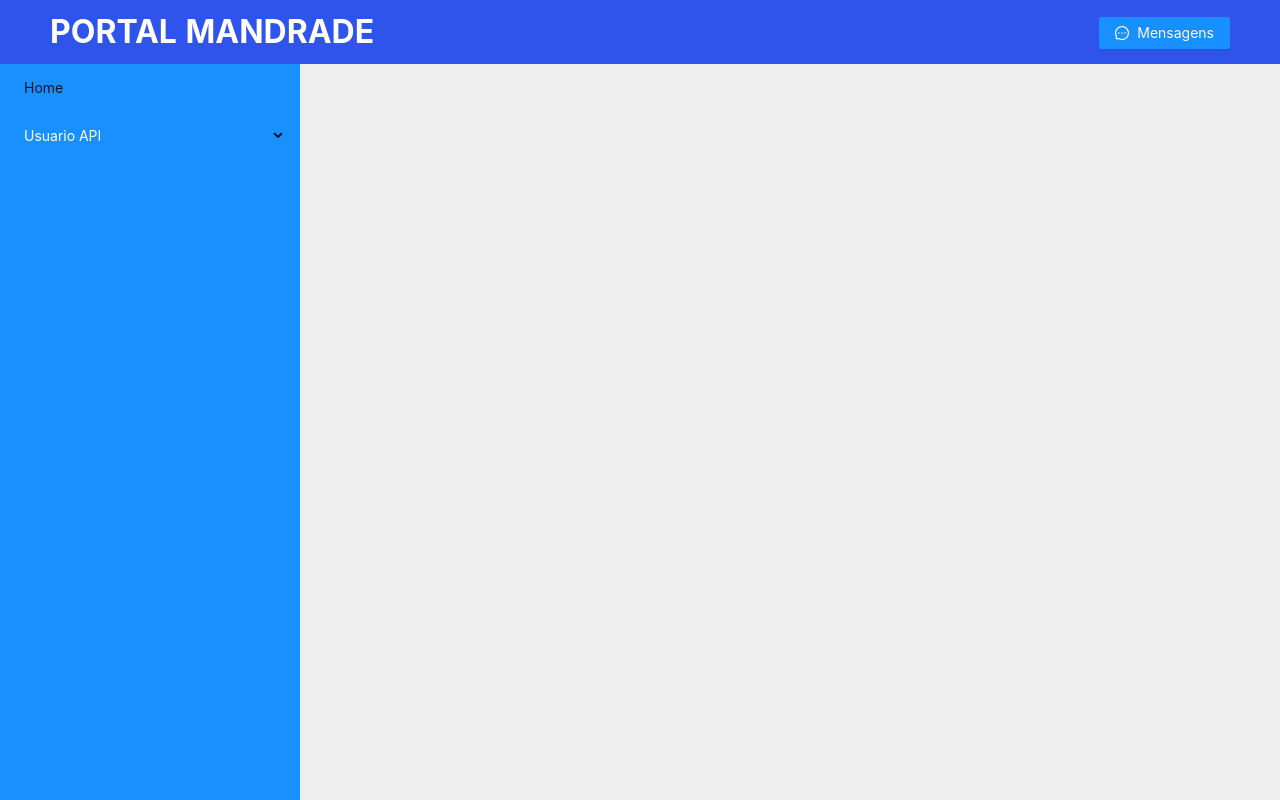
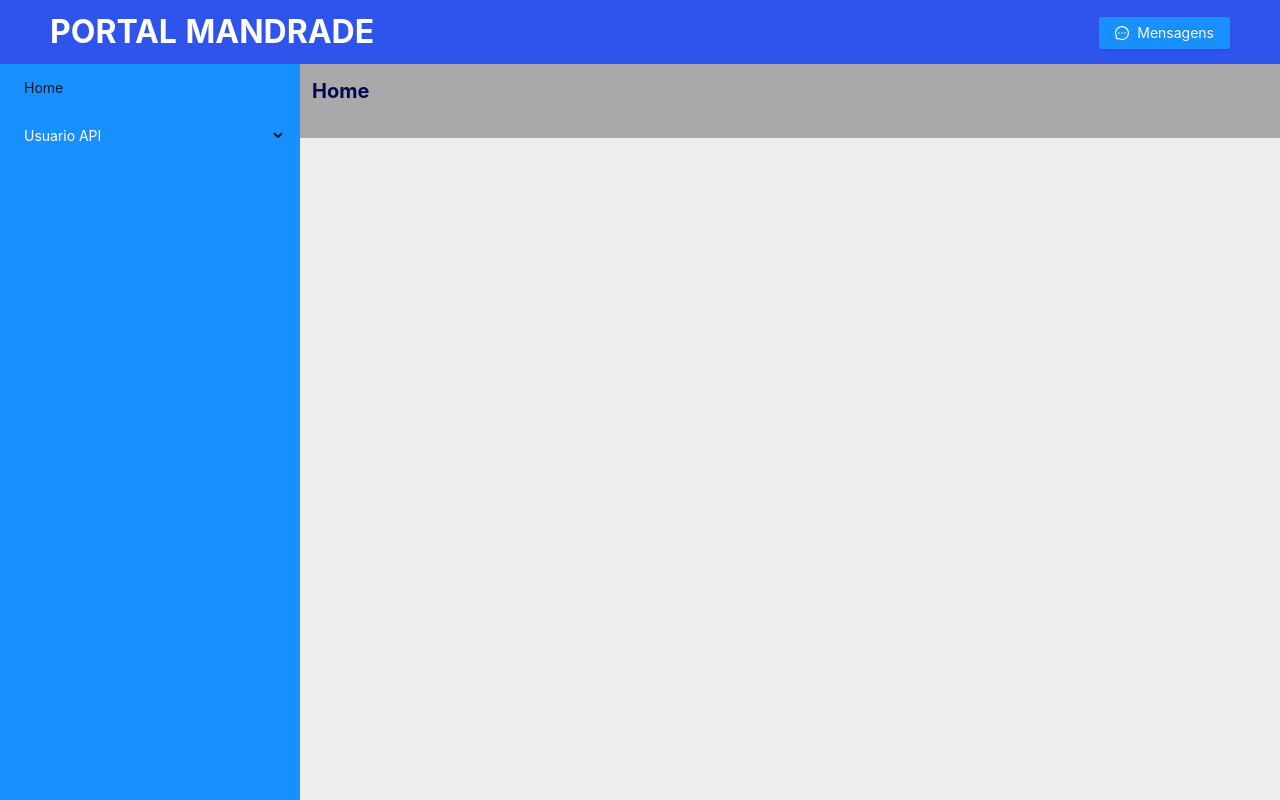
Before and after one commit to marcusruas/mandrade-portal, a React (Create React App) app: page / in a window 1280 px wide. Built offline with nearby package versions, Linux system fonts and the light colour scheme; what redux-promise-middleware-actions would draw is missing.

Commit message:
Correções relacionadas as rotas.

```diff
--- a/src/ui/Layout/Corpo.tsx
+++ b/src/ui/Layout/Corpo.tsx
@@ -1,6 +1,8 @@
 import React from 'react';
 import { Layout } from 'antd'
 import { Switch, Route } from "react-router-dom";
+import CabecalhoPagina from 'Ui/SharedComponents/CabecalhoPagina';
+import { useLocation } from 'react-router-dom'
 
 import * as Rotas from './routes';
 
@@ -9,18 +11,24 @@ import Home from 'Ui/Modulos/Home';
 
 const Corpo = () => {
     const { Content } = Layout;
+
+    const localizacao = useLocation();
+    const rotaAtual = localizacao.pathname;
+    const titulo = Rotas.DadosRotas.find(r => r.Rota === rotaAtual)?.Titulo || 'Home'
+
     return (
         <Content className="Corpo">
+            <CabecalhoPagina Titulo={titulo} />
             <Switch>
-                <Route path={Rotas.Home}>
+                <Route path={Rotas.Home.Rota}>
                     <Home />
                 </Route>
-                <Route path={Rotas.NovoGrupo}>
+                <Route path={Rotas.NovoGrupo.Rota}>
                     <NovoGrupo />
                 </Route>
             </Switch>
         </Content>
-    )
+    );
 }
 
 export default Corpo;
--- a/src/ui/Layout/Menus.tsx
+++ b/src/ui/Layout/Menus.tsx
@@ -11,12 +11,12 @@ const Menus = () => {
         <Sider width={300}>
             <Menu className="Menus" mode="inline" style={{ height: '100%', borderRight: 0 }}>
                 <Menu.Item>
-                    <Link to={Rotas.Home}>Home</Link>
+                    <Link to={Rotas.Home.Rota}>Home</Link>
                 </Menu.Item>
                 <SubMenu key="usuarioApi" title="Usuario API">
                     <SubMenu key="usuarioApiGrupos" title="Grupos">
                         <Menu.Item key="1">
-                            <Link to={Rotas.NovoGrupo}>Cadastrar Novo Grupo</Link>
+                            <Link to={Rotas.NovoGrupo.Rota}>Cadastrar Novo Grupo</Link>
                         </Menu.Item>
                     </SubMenu>
                 </SubMenu>
--- a/src/ui/Layout/routes.ts
+++ b/src/ui/Layout/routes.ts
@@ -1,9 +1,21 @@
 const UsuarioApi = '/Usuarios';
 
-const Home = '/home';
-const NovoGrupo = `${UsuarioApi}/novoGrupo`;
+interface Rota {
+    Titulo: string,
+    Rota: string
+}
 
-export {
+export const Home: Rota = {
+    Titulo: 'Home',
+    Rota: '/home'
+};
+
+export const NovoGrupo: Rota = {
+    Titulo: 'Cadastro de Grupos',
+    Rota: `${UsuarioApi}/novoGrupo`
+};
+
+export const DadosRotas = [
     Home,
-    NovoGrupo,
-}
+    NovoGrupo
+];
--- a/src/ui/Modulos/Home/index.tsx
+++ b/src/ui/Modulos/Home/index.tsx
@@ -1,13 +1,10 @@
 import React from 'react';
 import './index.css';
-
-import CabecalhoPagina from 'Ui/SharedComponents/CabecalhoPagina';
 
 class Home extends React.PureComponent {
     render() {
         return (
             <React.Fragment>
-                <CabecalhoPagina Titulo="Home" />
                 <div className="homeLogo">
                     HELLO THERE
                 </div>
--- a/src/ui/Modulos/Usuarios/Grupos/NovoGrupo/index.tsx
+++ b/src/ui/Modulos/Usuarios/Grupos/NovoGrupo/index.tsx
@@ -6,8 +6,6 @@ import './index.css';
 import * as Reducer from 'Store/Reducers/';
 import * as GruposActions from 'Store/Actions/Usuarios/Grupos/index';
 import Grupo from 'Infrastructure/Models/Usuarios/Grupo';
-
-import CabecalhoPagina from 'Ui/SharedComponents/CabecalhoPagina';
 
 const mapStateToProps = (state: Reducer.ReducersType) => ({
     Grupos: state.UsuarioApiGruposReducer
@@ -55,7 +53,6 @@ class NovoGrupo extends React.PureComponent<Propriedades> {
 
         return (
             <React.Fragment>
-                <CabecalhoPagina Titulo="Cadastro de Grupos" />
                 <div className="NovoGrupo">
                     <Form onFinish={this.adicionarGrupo}>
                         <br />
```
